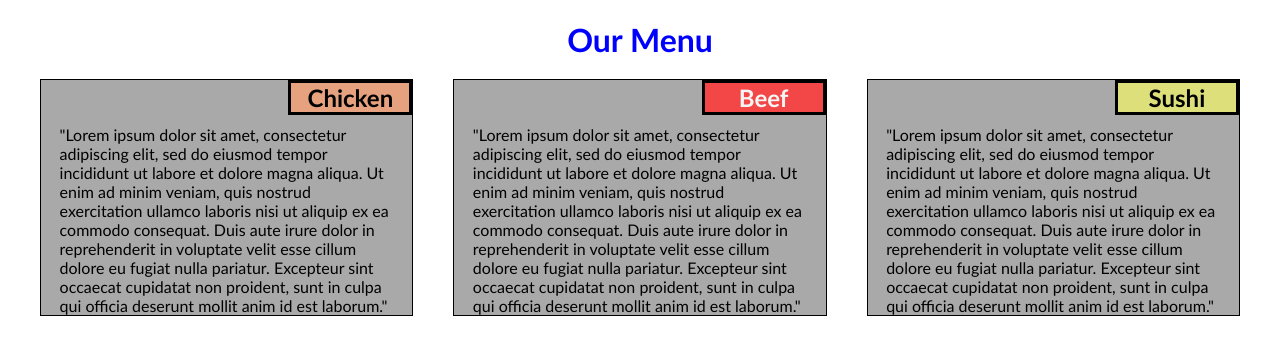
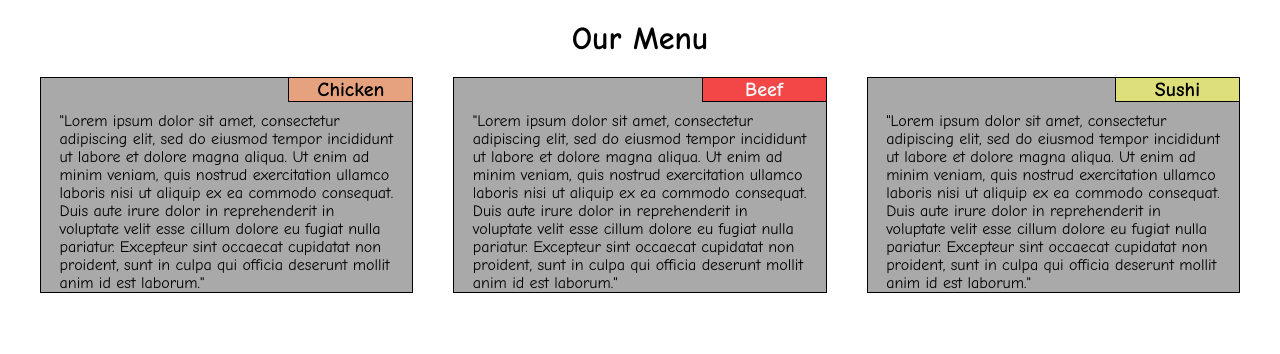
Before and after one commit to jahokosan/Coursera_exam_2week, a plain HTML site: page index.html in a window 1280 px wide. Drawn offline with Linux system fonts and the light colour scheme.

Commit message:
border setting

```diff
--- a/stylesheet.css
+++ b/stylesheet.css
@@ -4,7 +4,7 @@ body {
 }
 h1 {
     font-size: 75% larger;
-    color: blue;
+    color: black;
     text-align: center;
 }
 
@@ -14,8 +14,11 @@ h2 {
     left: 66.66%;
     margin-bottom: 10px;
     text-align: center;
-    border-style: solid;
-    border-color: black;
+    font-size: 1.25em;
+    border: 1px solid black;
+    border-top: none;
+    border-right: none;
+    overflow: auto
 
 }
 
@@ -44,7 +47,7 @@ p {
   box-sizing: border-box;
   margin: 0;
   padding: 0;
-  font-family: 'Gill Sans', 'Gill Sans MT', Calibri, 'Trebuchet MS', sans-serif;
+  font-family: 'Comic Sans MS', 'Chalkboard SE', 'Comic Neue', sans-serif;
   }
 
 .section {
```
